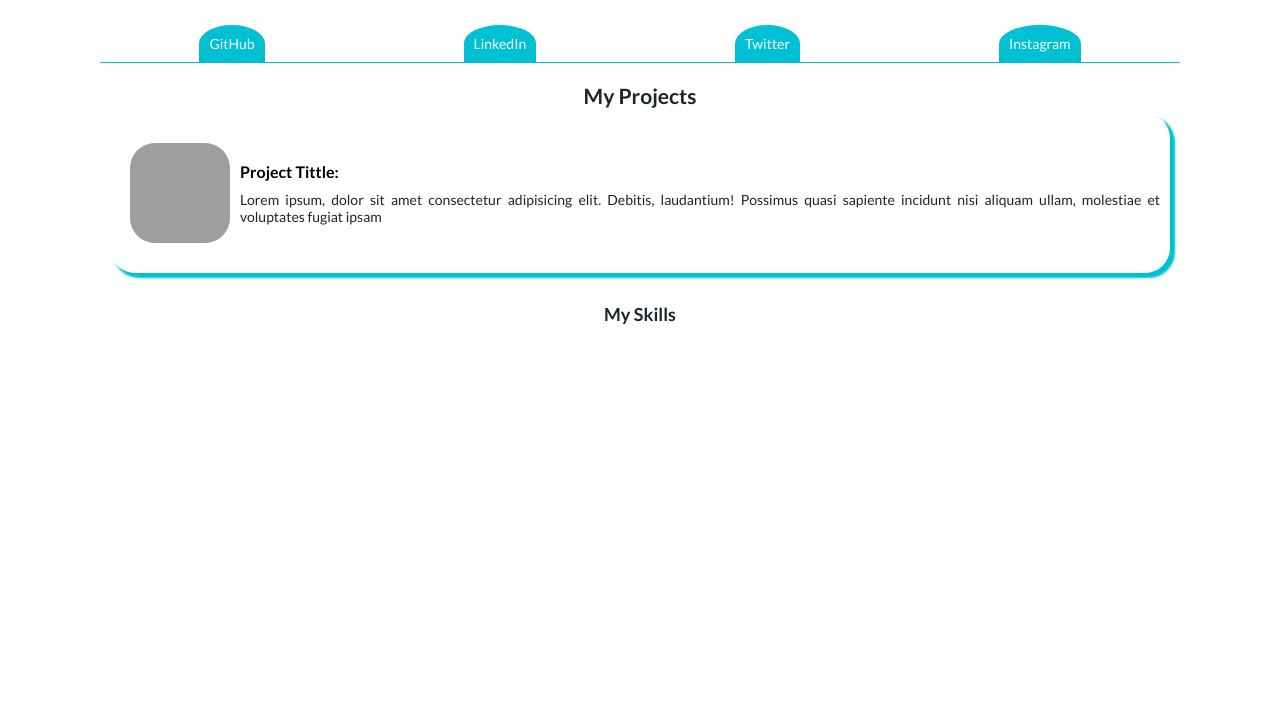
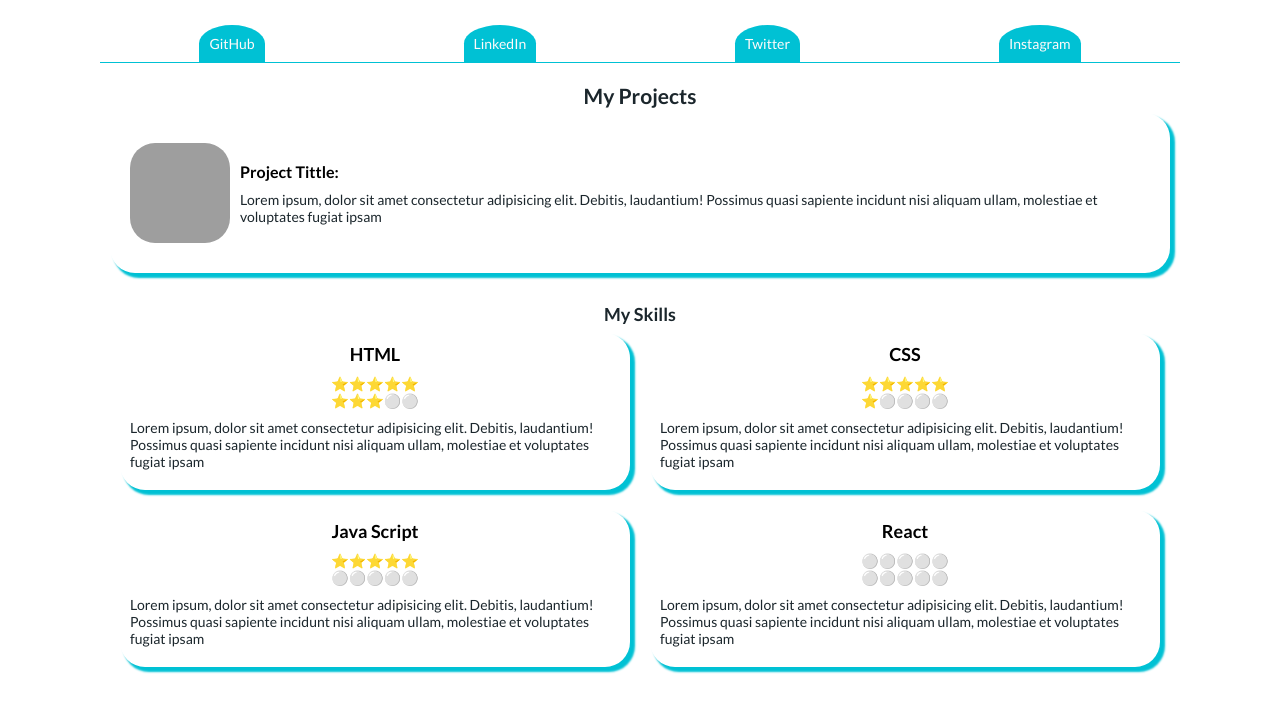
Before and after one commit to polipop-code/polipop-code.github.io, a website: page index.html in a window 1280 px wide. Shown: the part 155-868 px from the top of the page. Before the commit the page ends 800 px from the top, so only its background shows below. Drawn offline with Linux system fonts and the light colour scheme; grey boxes are pictures that could not be loaded.

Commit message:
Skill section added

```diff
--- a/css/main.css
+++ b/css/main.css
@@ -83,6 +83,46 @@
 	margin-inline-start: 0px;
 	margin-inline-end: 0px;
 
-	text-align: justify;
+	/* text-align: justify; */
 	color: #1b262c;
 }
+
+.main__skill-section {
+	margin-bottom: 2rem;
+	grid-column-start: 2;
+	width: 100%;
+
+	padding: 1rem;
+
+	display: grid;
+	grid-template-columns: 1fr 1fr;
+}
+
+.main__skill-item {
+	margin: 0 1rem;
+	margin-bottom: 2rem;
+	padding: 1rem;
+	border-radius: 2.5rem;
+
+	box-shadow: 0.4rem 0.4rem 0.2rem 0.1rem rgba(0, 193, 212, 1);
+}
+
+.main__skill-item h4 {
+	font-size: 1.8rem;
+	text-align: center;
+}
+
+.skill__level {
+	text-align: center;
+}
+
+.main__skill-item p {
+	font-size: 1.4rem;
+	display: block;
+	margin-block-start: 1rem;
+	margin-block-end: 1rem;
+	margin-inline-start: 0px;
+	margin-inline-end: 0px;
+	/* text-align: justify; */
+	color: #1b262c;
+}
--- a/index.html
+++ b/index.html
@@ -67,6 +67,70 @@
 			<div class="main__skill-tittle">
 				<h3>My Skills</h3>
 			</div>
+
+			<!-- Skill container -->
+			<section class="main__skill-section">
+				<div class="main__skill-item">
+					<h4>HTML</h4>
+					<p class="skill__level">
+						⭐⭐⭐⭐⭐ <br />
+						⭐⭐⭐⚪⚪
+					</p>
+
+					<div class="skill__item-description">
+						<p>
+							Lorem ipsum, dolor sit amet consectetur adipisicing elit. Debitis,
+							laudantium! Possimus quasi sapiente incidunt nisi aliquam ullam,
+							molestiae et voluptates fugiat ipsam
+						</p>
+					</div>
+				</div>
+				<div class="main__skill-item">
+					<h4>CSS</h4>
+					<p class="skill__level">
+						⭐⭐⭐⭐⭐ <br />
+						⭐⚪⚪⚪⚪
+					</p>
+
+					<div class="skill__item-description">
+						<p>
+							Lorem ipsum, dolor sit amet consectetur adipisicing elit. Debitis,
+							laudantium! Possimus quasi sapiente incidunt nisi aliquam ullam,
+							molestiae et voluptates fugiat ipsam
+						</p>
+					</div>
+				</div>
+				<div class="main__skill-item">
+					<h4>Java Script</h4>
+					<p class="skill__level">
+						⭐⭐⭐⭐⭐ <br />
+						⚪⚪⚪⚪⚪
+					</p>
+
+					<div class="skill__item-description">
+						<p>
+							Lorem ipsum, dolor sit amet consectetur adipisicing elit. Debitis,
+							laudantium! Possimus quasi sapiente incidunt nisi aliquam ullam,
+							molestiae et voluptates fugiat ipsam
+						</p>
+					</div>
+				</div>
+				<div class="main__skill-item">
+					<h4>React</h4>
+					<p class="skill__level">
+						⚪⚪⚪⚪⚪ <br />
+						⚪⚪⚪⚪⚪
+					</p>
+
+					<div class="skill__item-description">
+						<p>
+							Lorem ipsum, dolor sit amet consectetur adipisicing elit. Debitis,
+							laudantium! Possimus quasi sapiente incidunt nisi aliquam ullam,
+							molestiae et voluptates fugiat ipsam
+						</p>
+					</div>
+				</div>
+			</section>
 		</main>
 
 		<!-- Here is the footer section -->
```
